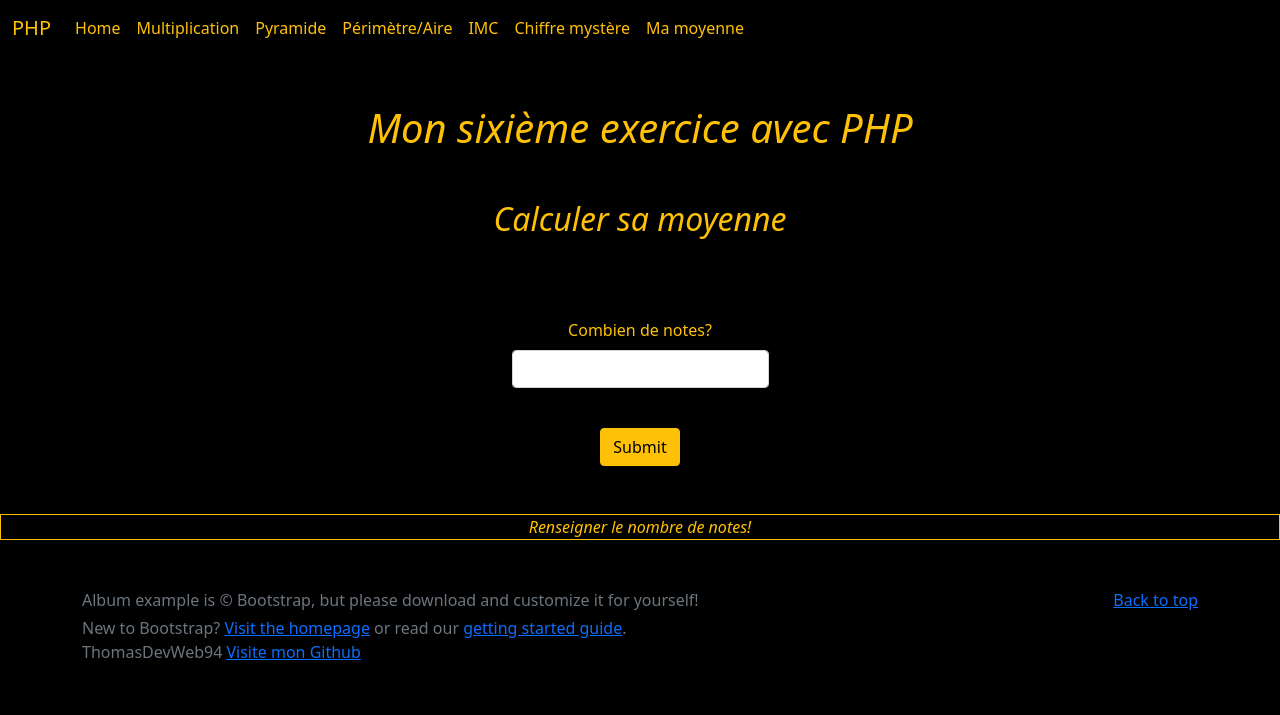
After one commit to Thomas94170/mon-site-en-PHP, a PHP site: page /testPHP6.php in a window 1280 px wide. The commit adds this page. Shown: the top 715 px of the page. Run offline with PHP 8.4, Linux system fonts and the light colour scheme.

Commit message:
exo moyenne

```diff
--- a/Exo2/menu.php
+++ b/Exo2/menu.php
@@ -26,6 +26,9 @@
                 <li class="nav-item">
                     <a class="nav-link text-warning" href="testPHP5.php">Chiffre mystère</a>
                 </li>
+                <li class="nav-item">
+                    <a class="nav-link text-warning" href="testPHP6.php">Ma moyenne</a>
+                </li>
             </ul>
         </div>
     </div>
--- /dev/null
+++ b/Exo2/testPHP6.php
@@ -0,0 +1,85 @@
+<!DOCTYPE html>
+<html lang="fr">
+
+<head>
+    <meta charset="UTF-8">
+    <meta http-equiv="X-UA-Compatible" content="IE=edge">
+    <meta name="viewport" content="width=device-width, initial-scale=1.0">
+    <title>Document</title>
+    <link href="https://cdn.jsdelivr.net/npm/bootstrap@5.0.2/dist/css/bootstrap.min.css" rel="stylesheet" integrity="sha384-EVSTQN3/azprG1Anm3QDgpJLIm9Nao0Yz1ztcQTwFspd3yD65VohhpuuCOmLASjC" crossorigin="anonymous">
+    <link rel="stylesheet" href="style.css">
+</head>
+
+<body>
+    <?php
+    include("menu.php");
+
+
+
+    ?>
+    <br><br>
+    <h1 class="fst-italic text-warning text-center">Mon sixième exercice avec PHP</h1>
+    <br><br>
+    <h2 class="fst-italic text-warning text-center">Calculer sa moyenne</h2>
+
+
+    <br><br>
+    <div class="d-flex justify-content-center">
+        <form action="#" method="POST">
+            <br>
+            <div class="mb-3 text-warning text-center">
+                <label for="nb" class="form-label text-warning">Combien de notes?</label>
+                <input type="number" class="form-control" id="nb" name="nb" required>
+            </div>
+            <br>
+            <div class="d-flex justify-content-center">
+                <button type="submit" class="btn btn-warning">Submit</button>
+            </div>
+            <br>
+        </form>
+    </div>
+    <br>
+
+
+
+    <div class="fst-italic text-warning text-center border border-warning">
+        <?php
+        if (isset($_POST['nb']) && $_POST['nb'] > 0) {
+            $nbreNotes = intval($_POST['nb']);
+            var_dump($nbreNotes);
+            echo '<div class="d-flex justify-content-center">';
+            echo '<form action="#" method="POST">';
+            for ($i = 1; $i <= $nbreNotes; $i++) {
+                echo "<br/>";
+                echo '<div class="text-warning text-center">';
+                echo '<label for="note"' . $i . 'class="form-label text-warning">' . $i . '</label>';
+                echo '<input type="number" class="form-control" id="note"' . $i . 'name="note"' . $i . 'required></div>';
+                echo "<br/>";
+            }
+            echo '<div class="d-flex justify-content-center">';
+            echo '<button type="submit" class="btn btn-warning">Calculer</button>';
+            echo '</div>';
+            echo '</form>';
+            echo '</div>';
+            echo '<br/>';
+        } else {
+            echo "<p class='fst-italic text-warning text-center'>Renseigner le nombre de notes!</p>";
+        }
+        ?>
+
+    </div>
+
+
+
+    <?php
+    include("footer.php");
+    ?>
+
+    <script src="https://cdn.jsdelivr.net/npm/bootstrap@5.0.2/dist/js/bootstrap.bundle.min.js" integrity="sha384-MrcW6ZMFYlzcLA8Nl+NtUVF0sA7MsXsP1UyJoMp4YLEuNSfAP+JcXn/tWtIaxVXM" crossorigin="anonymous"></script>
+</body>
+
+</html>
+
+<!-- dans cet exercice, il faut générer des formulaires suivant le nbre de notes que nous renseignons,
+je stocke la récup de la note avec $_POST['note'] dans une variable $nbreNotes
+pour générer le nbre d input voulu, il faut utiliser une boucle for -->
```
